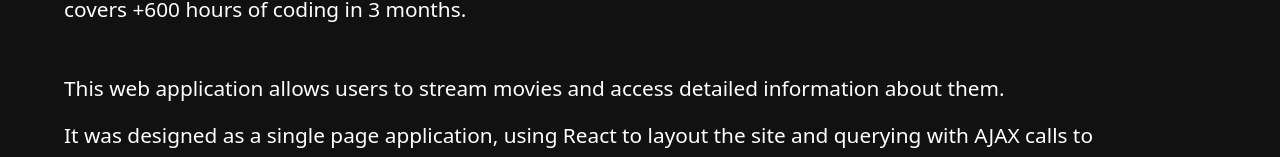
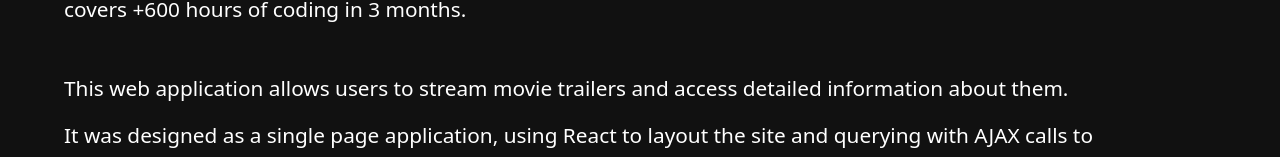
Before and after one commit to MarianaMelli/Hackflix-react, a React (Vite) app: page /about-us in a window 1280 px wide. Shown: the part 243-400 px from the top of the page. Built offline with nearby package versions, Linux system fonts and the light colour scheme.

Commit message:
Update AboutUs.jsx

```diff
--- a/src/views/AboutUs.jsx
+++ b/src/views/AboutUs.jsx
@@ -11,7 +11,7 @@ function AboutUs() {
         </p>
         <br />
         <p>
-          This web application allows users to stream movies and access detailed
+          This web application allows users to stream movie trailers and access detailed
           information about them.
         </p>
         <p>
```
